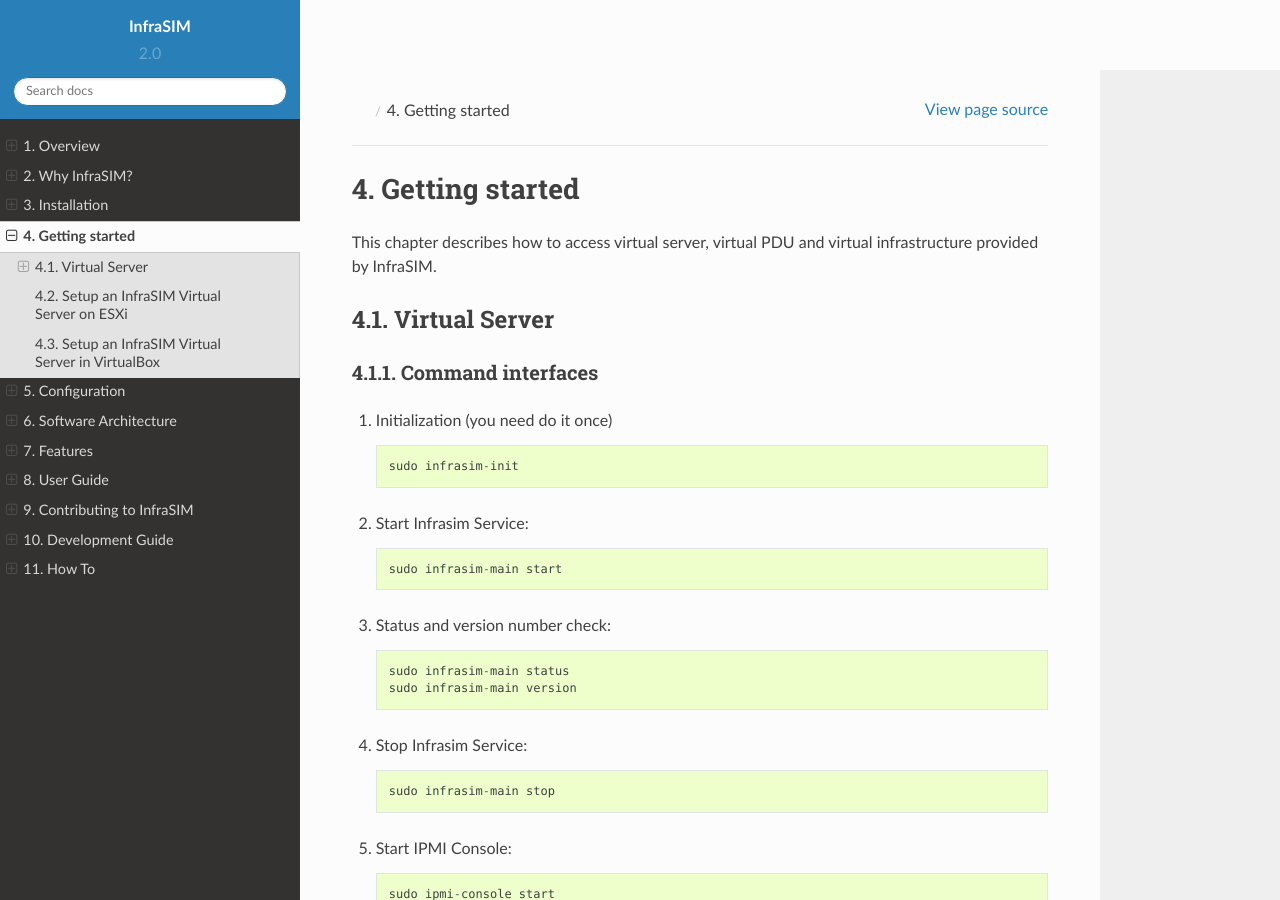
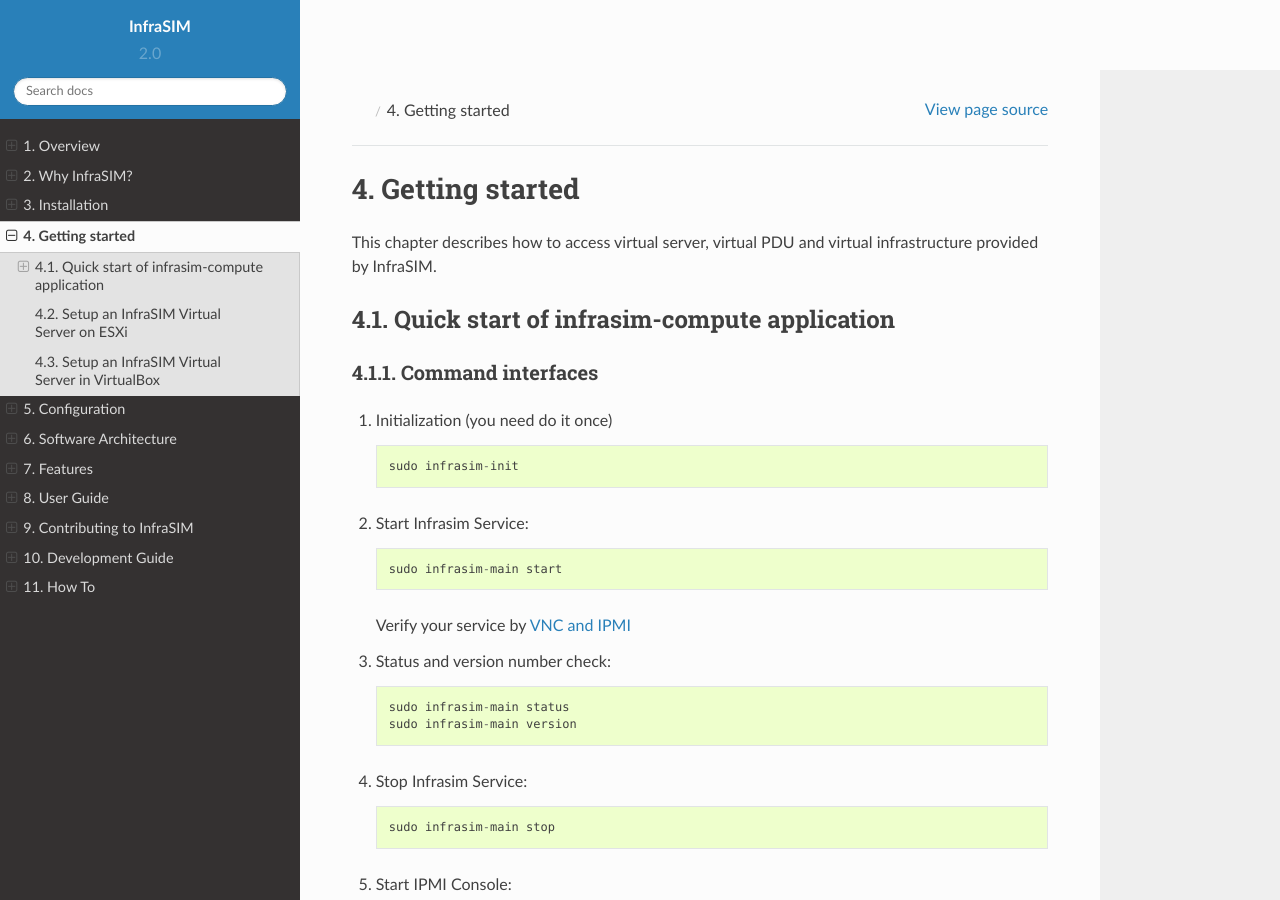
Before and after one commit to InfraSIM/docs, a Sphinx documentation site: the page built from docs/get_start.rst, in a window 1280 px wide and 900 px high. Built offline with Sphinx 7.4.7 and the Read the Docs theme 2.0.0, drawn with Linux system fonts in a browser that asks for light colours.

Commit message:
Add a "quick start" for anyone is interested

```diff
--- a/docs/get_start.rst
+++ b/docs/get_start.rst
@@ -3,7 +3,7 @@
 
 This chapter describes how to access virtual server, virtual PDU and virtual infrastructure provided by InfraSIM.
 
-Virtual Server
+Quick start of infrasim-compute application
 ------------------------------------------------
 
 Command interfaces
@@ -16,6 +16,8 @@
 #. Start Infrasim Service::
 
     sudo infrasim-main start
+
+   Verify your service by `VNC and IPMI <startInterface_>`_
 
 #. Status and version number check::
 
```
Also changed, not shown: other parts of docs/get_start.rst (+2 -0 lines).
